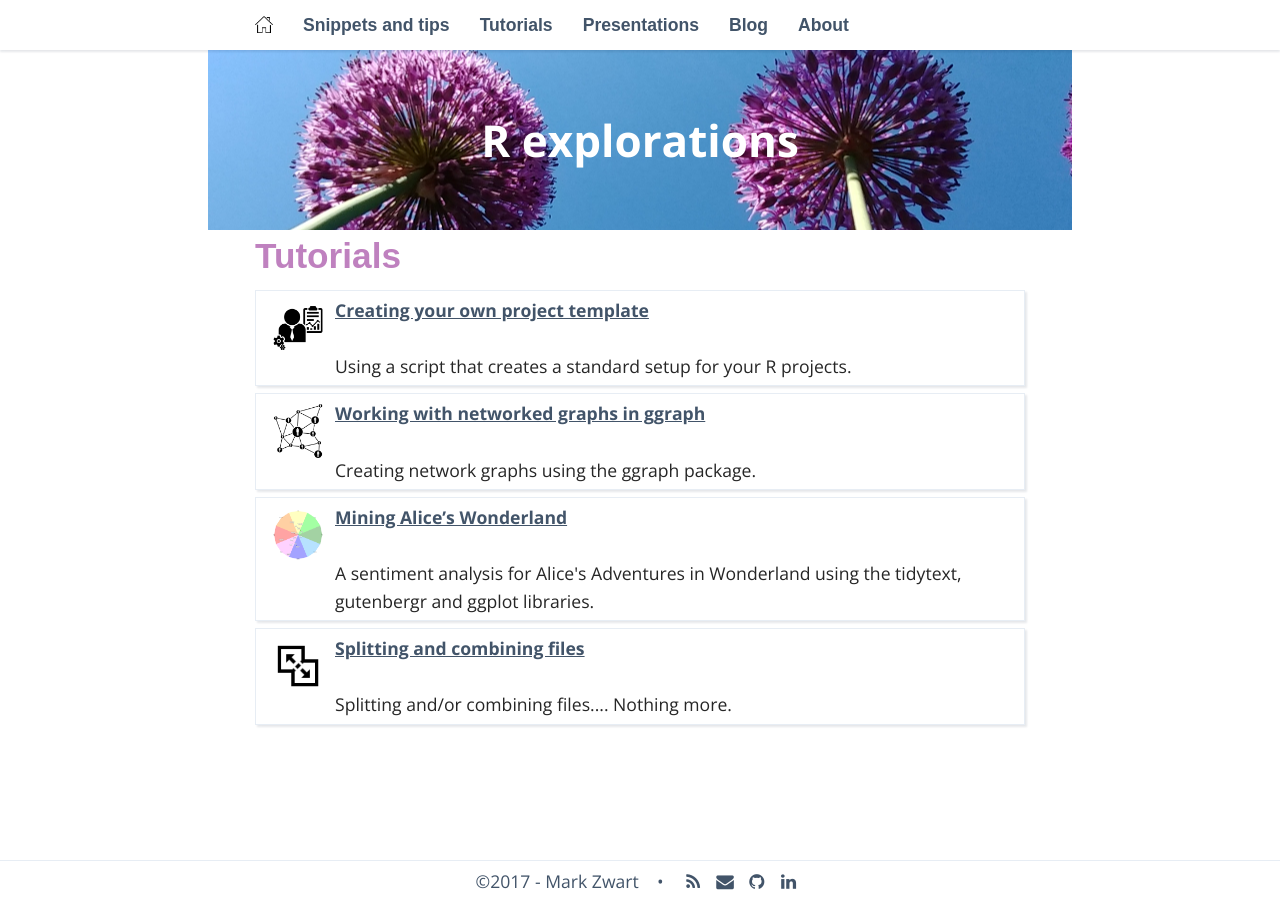
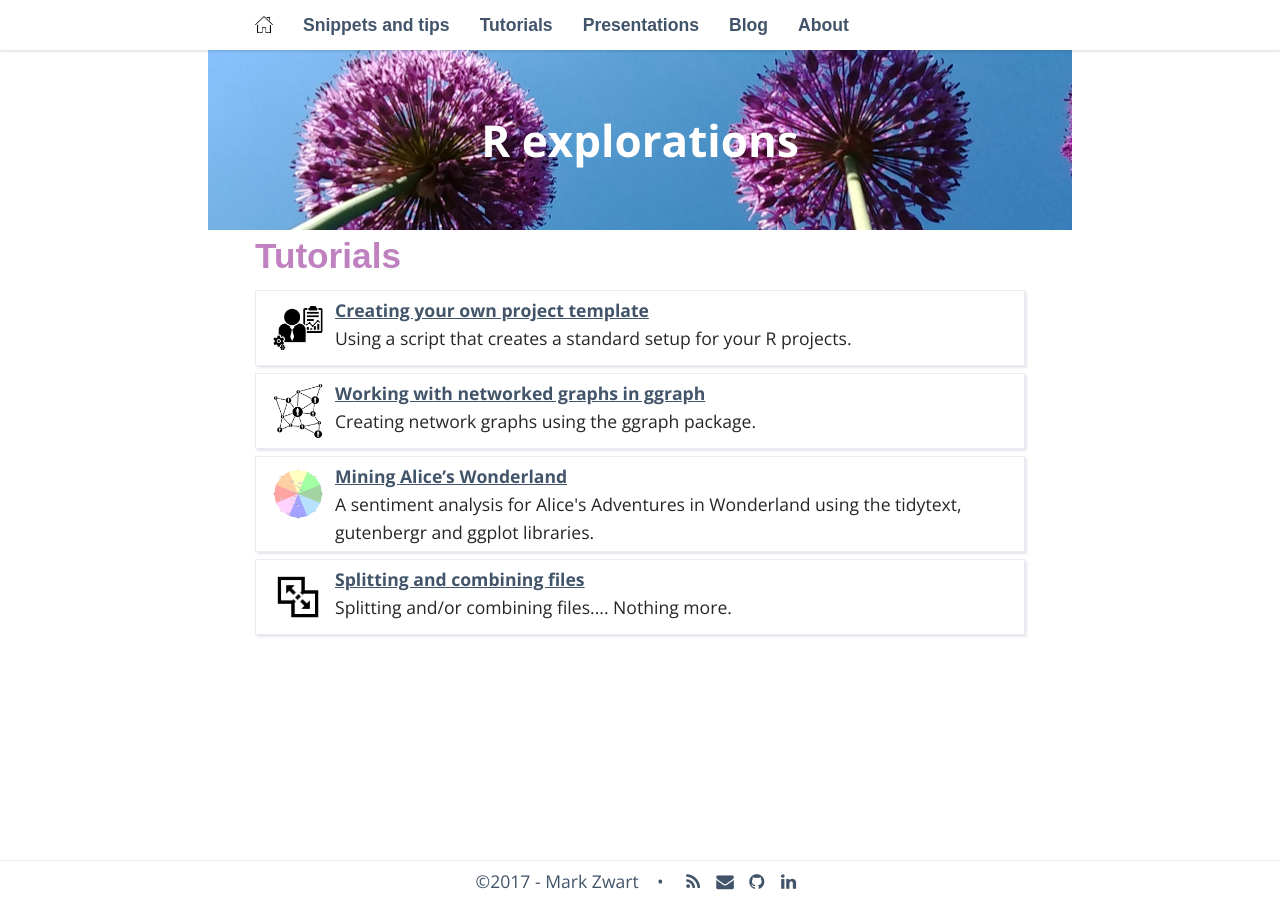
Before and after one commit to mark-me/mark-me.github.io, a Jekyll site: the page built from _pages/02-tutorials.md, in a window 1280 px wide. Built offline with Jekyll 4.4.1, drawn with Linux system fonts in a browser that asks for light colours; nearby versions of some CDN libraries; some web fonts are replaced; comment, search, counter and statistics services are not loaded.

```diff
--- a/_pages/02-tutorials.md
+++ b/_pages/02-tutorials.md
@@ -11,7 +11,7 @@ navigation_weight: 2
       <img src="{{ page.image }}" style="margin: 5px 10px" width="54" height="54" align="left"/>
     </div>
     <div clas = "index_item_right">
-      <a href="{{ page.url }}">{{ page.title }}</a><time>{% if page.author %}&nbsp;•&nbsp;{{ page.author}}{% endif %}</time><br><br>
+      <a href="{{ page.url }}">{{ page.title }}</a><time>{% if page.author %}&nbsp;•&nbsp;{{ page.author}}{% endif %}</time><br>
       {{ page.description }}
       <br>
     </div>
```
